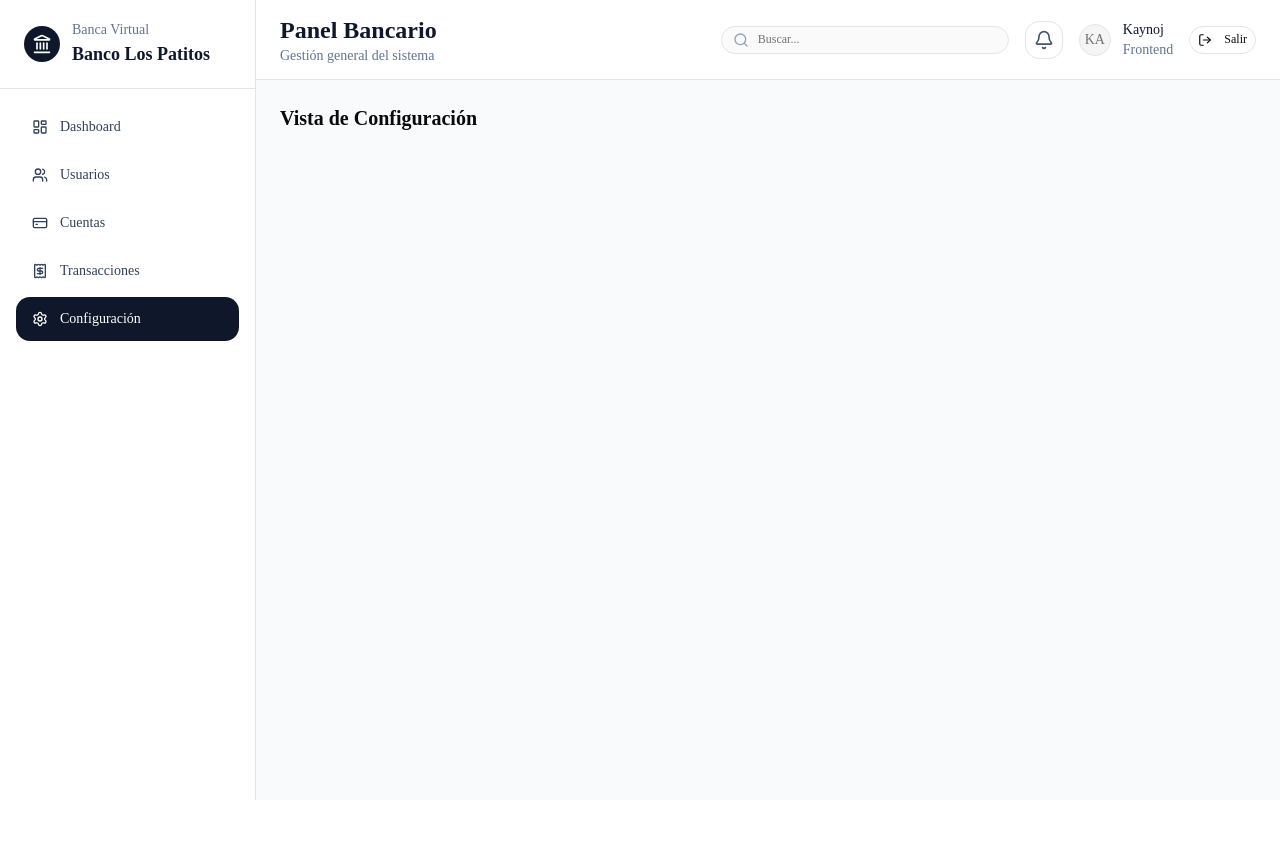
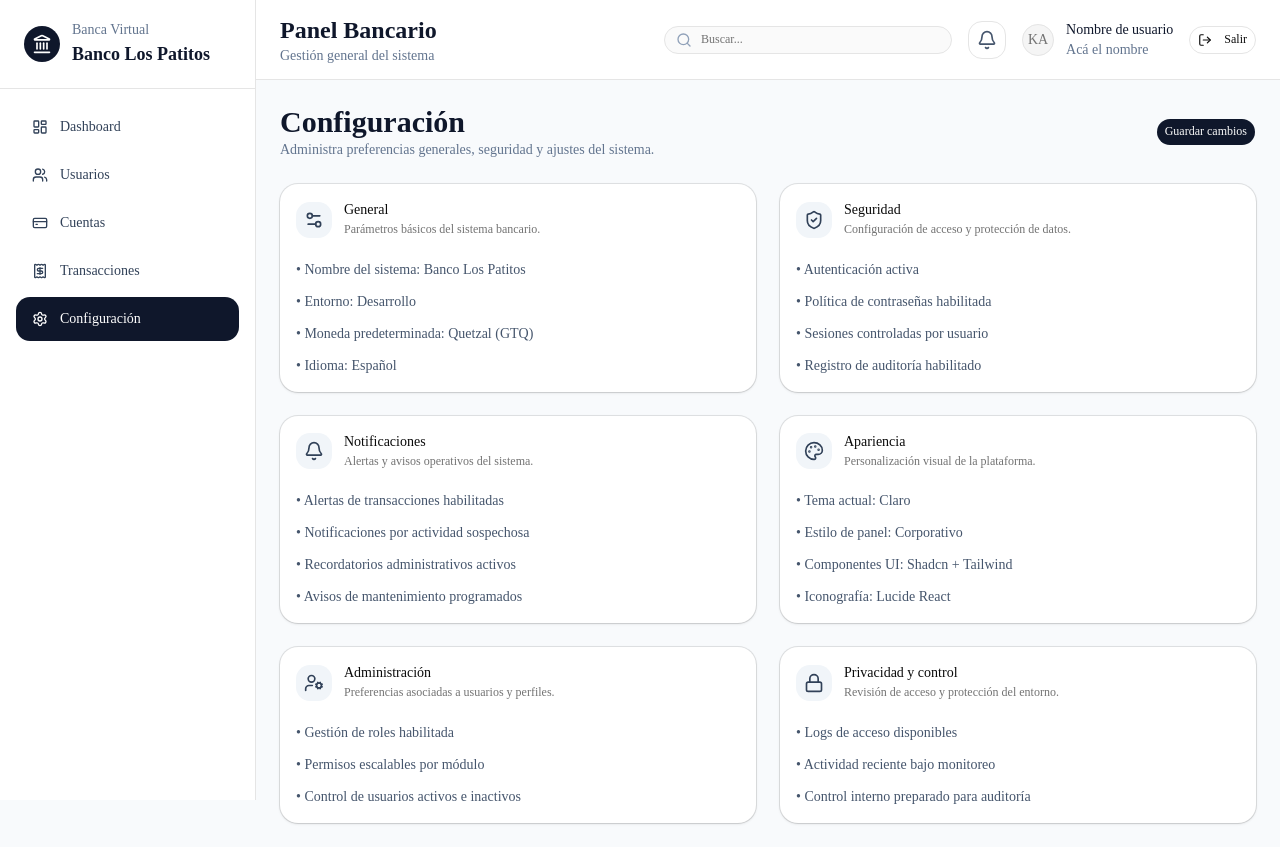
Before and after one commit to kaynoj98/banco-frontend, a Next.js app: page /configuracion in a window 1280 px wide. Before the commit the page ends 800 px from the top, so only its background shows below. Built offline with nearby package versions, Linux system fonts and the light colour scheme.

Commit message:
Se implementa vista de configuración del sistema, Se agrega una pantalla de configuración con secciones generales, seguridad, notificaciones, apariencia y control administrativo.

```diff
--- a/app/(dashboard)/configuracion/page.tsx
+++ b/app/(dashboard)/configuracion/page.tsx
@@ -1,3 +1,175 @@
+import {
+  Bell,
+  Lock,
+  Palette,
+  Settings2,
+  ShieldCheck,
+  UserCog,
+} from "lucide-react";
+import { Button } from "@/components/ui/button";
+import {
+  Card,
+  CardContent,
+  CardDescription,
+  CardHeader,
+  CardTitle,
+} from "@/components/ui/card";
+
 export default function ConfiguracionPage() {
-  return <div className="text-xl font-semibold">Vista de Configuración</div>;
+  return (
+    <div className="space-y-6">
+      <section className="flex flex-col justify-between gap-4 md:flex-row md:items-center">
+        <div>
+          <h1 className="text-3xl font-bold text-slate-900">Configuración</h1>
+          <p className="text-sm text-slate-500">
+            Administra preferencias generales, seguridad y ajustes del sistema.
+          </p>
+        </div>
+
+        <Button className="rounded-xl bg-slate-900 hover:bg-slate-800">
+          Guardar cambios
+        </Button>
+      </section>
+
+      <section className="grid gap-6 md:grid-cols-2">
+        <Card className="rounded-2xl shadow-sm">
+          <CardHeader>
+            <div className="flex items-center gap-3">
+              <div className="rounded-xl bg-slate-100 p-2">
+                <Settings2 className="h-5 w-5 text-slate-700" />
+              </div>
+              <div>
+                <CardTitle>General</CardTitle>
+                <CardDescription>
+                  Parámetros básicos del sistema bancario.
+                </CardDescription>
+              </div>
+            </div>
+          </CardHeader>
+
+          <CardContent className="space-y-3 text-sm text-slate-600">
+            <p>• Nombre del sistema: Banco Los Patitos</p>
+            <p>• Entorno: Desarrollo</p>
+            <p>• Moneda predeterminada: Quetzal (GTQ)</p>
+            <p>• Idioma: Español</p>
+          </CardContent>
+        </Card>
+
+        <Card className="rounded-2xl shadow-sm">
+          <CardHeader>
+            <div className="flex items-center gap-3">
+              <div className="rounded-xl bg-slate-100 p-2">
+                <ShieldCheck className="h-5 w-5 text-slate-700" />
+              </div>
+              <div>
+                <CardTitle>Seguridad</CardTitle>
+                <CardDescription>
+                  Configuración de acceso y protección de datos.
+                </CardDescription>
+              </div>
+            </div>
+          </CardHeader>
+
+          <CardContent className="space-y-3 text-sm text-slate-600">
+            <p>• Autenticación activa</p>
+            <p>• Política de contraseñas habilitada</p>
+            <p>• Sesiones controladas por usuario</p>
+            <p>• Registro de auditoría habilitado</p>
+          </CardContent>
+        </Card>
+
+        <Card className="rounded-2xl shadow-sm">
+          <CardHeader>
+            <div className="flex items-center gap-3">
+              <div className="rounded-xl bg-slate-100 p-2">
+                <Bell className="h-5 w-5 text-slate-700" />
+              </div>
+              <div>
+                <CardTitle>Notificaciones</CardTitle>
+                <CardDescription>
+                  Alertas y avisos operativos del sistema.
+                </CardDescription>
+              </div>
+            </div>
+          </CardHeader>
+
+          <CardContent className="space-y-3 text-sm text-slate-600">
+            <p>• Alertas de transacciones habilitadas</p>
+            <p>• Notificaciones por actividad sospechosa</p>
+            <p>• Recordatorios administrativos activos</p>
+            <p>• Avisos de mantenimiento programados</p>
+          </CardContent>
+        </Card>
+
+        <Card className="rounded-2xl shadow-sm">
+          <CardHeader>
+            <div className="flex items-center gap-3">
+              <div className="rounded-xl bg-slate-100 p-2">
+                <Palette className="h-5 w-5 text-slate-700" />
+              </div>
+              <div>
+                <CardTitle>Apariencia</CardTitle>
+                <CardDescription>
+                  Personalización visual de la plataforma.
+                </CardDescription>
+              </div>
+            </div>
+          </CardHeader>
+
+          <CardContent className="space-y-3 text-sm text-slate-600">
+            <p>• Tema actual: Claro</p>
+            <p>• Estilo de panel: Corporativo</p>
+            <p>• Componentes UI: Shadcn + Tailwind</p>
+            <p>• Iconografía: Lucide React</p>
+          </CardContent>
+        </Card>
+      </section>
+
+      <section className="grid gap-6 md:grid-cols-2">
+        <Card className="rounded-2xl shadow-sm">
+          <CardHeader>
+            <div className="flex items-center gap-3">
+              <div className="rounded-xl bg-slate-100 p-2">
+                <UserCog className="h-5 w-5 text-slate-700" />
+              </div>
+              <div>
+                <CardTitle>Administración</CardTitle>
+                <CardDescription>
+                  Preferencias asociadas a usuarios y perfiles.
+                </CardDescription>
+              </div>
+            </div>
+          </CardHeader>
+
+          <CardContent className="space-y-3 text-sm text-slate-600">
+            <p>• Gestión de roles habilitada</p>
+            <p>• Permisos escalables por módulo</p>
+            <p>• Control de usuarios activos e inactivos</p>
+          </CardContent>
+        </Card>
+
+        <Card className="rounded-2xl shadow-sm">
+          <CardHeader>
+            <div className="flex items-center gap-3">
+              <div className="rounded-xl bg-slate-100 p-2">
+                <Lock className="h-5 w-5 text-slate-700" />
+              </div>
+              <div>
+                <CardTitle>Privacidad y control</CardTitle>
+                <CardDescription>
+                  Revisión de acceso y protección del entorno.
+                </CardDescription>
+              </div>
+            </div>
+          </CardHeader>
+
+          <CardContent className="space-y-3 text-sm text-slate-600">
+            <p>• Logs de acceso disponibles</p>
+            <p>• Actividad reciente bajo monitoreo</p>
+            <p>• Control interno preparado para auditoría</p>
+          </CardContent>
+        </Card>
+      </section>
+    </div>
+  );
 }
--- a/components/layout/app-header.tsx
+++ b/components/layout/app-header.tsx
@@ -37,8 +37,8 @@ export function AppHeader() {
             <AvatarFallback>KA</AvatarFallback>
           </Avatar>
           <div className="hidden text-sm md:block">
-            <p className="font-medium text-slate-900">Kaynoj</p>
-            <p className="text-slate-500">Frontend</p>
+            <p className="font-medium text-slate-900">Nombre de usuario</p>
+            <p className="text-slate-500">Acá el nombre</p>
           </div>
         </div>
 
```
